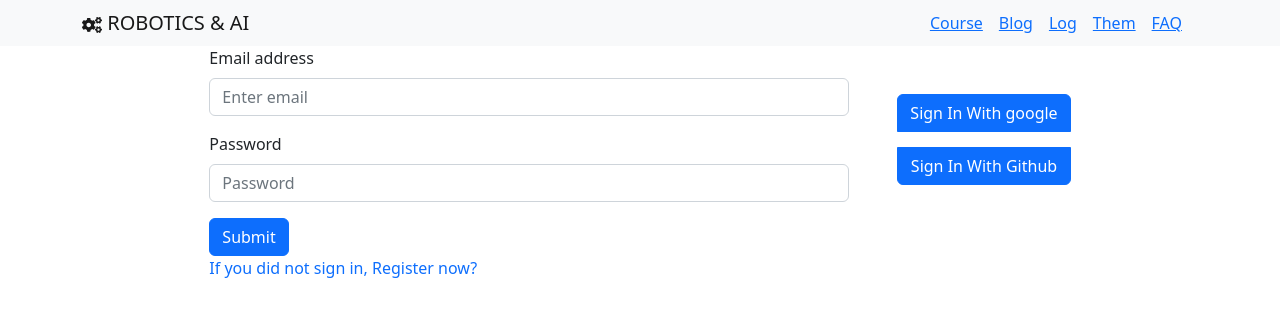
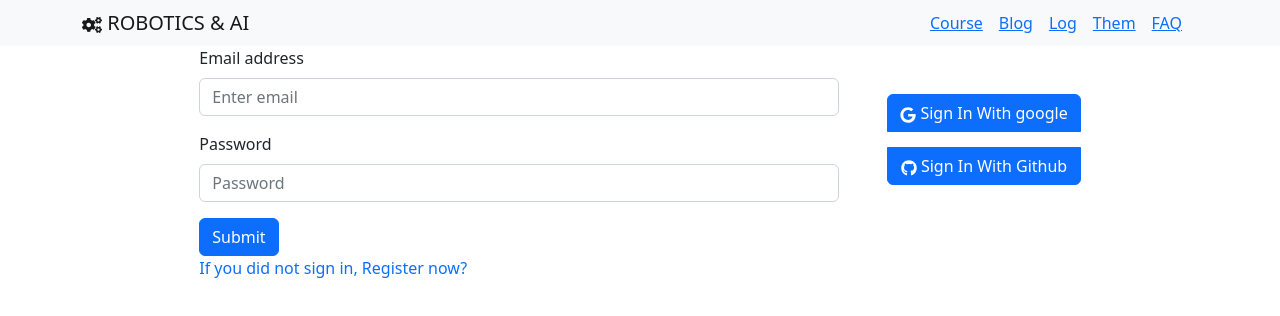
Before and after one commit to Bijoykrishna11/assignment10client, a React (Create React App) app: page /login in a window 1280 px wide. Shown: the top 316 px of the page. Built offline with nearby package versions, Linux system fonts and the light colour scheme.

Commit message:
google sign in

```diff
--- a/src/Components/LogIn/Login.js
+++ b/src/Components/LogIn/Login.js
@@ -1,13 +1,29 @@
 import React from 'react';
 import Button from 'react-bootstrap/Button';
 import Form from 'react-bootstrap/Form';
-import Register from '../Register/Register';
 import { Link } from 'react-router-dom';
 import ButtonGroup from 'react-bootstrap/ButtonGroup';
-import Dropdown from 'react-bootstrap/Dropdown';
-import DropdownButton from 'react-bootstrap/DropdownButton';
+import { FaGithub, FaGoogle } from "react-icons/fa";
+import app from '../../firebase/firebase.config';
+import { getAuth, GoogleAuthProvider, signInWithPopup } from 'firebase/auth'
+
+
+const auth = getAuth(app);
+
 
 const Login = () => {
+    const provider = new GoogleAuthProvider();
+    const handleGoogleSignIn = () => {
+
+        signInWithPopup(auth, provider)
+            .then(result => {
+                const user = result.user;
+                console.log(user);
+            })
+            .catch(error => {
+                console.log('error:', error);
+            })
+    }
 
     const handesubmit = event => {
         event.preventDefault();
@@ -41,8 +57,8 @@ const Login = () => {
             <div className='ms-5 mt-5'>
 
                 <ButtonGroup vertical>
-                    <Button className='mb-3'>Sign In With google</Button>
-                    <Button>Sign In With Github</Button>
+                    <Button onClick={handleGoogleSignIn} className='mb-3'> <FaGoogle></FaGoogle> Sign In With google</Button>
+                    <Button><FaGithub></FaGithub> Sign In With Github</Button>
                 </ButtonGroup>
             </div>
 
```
